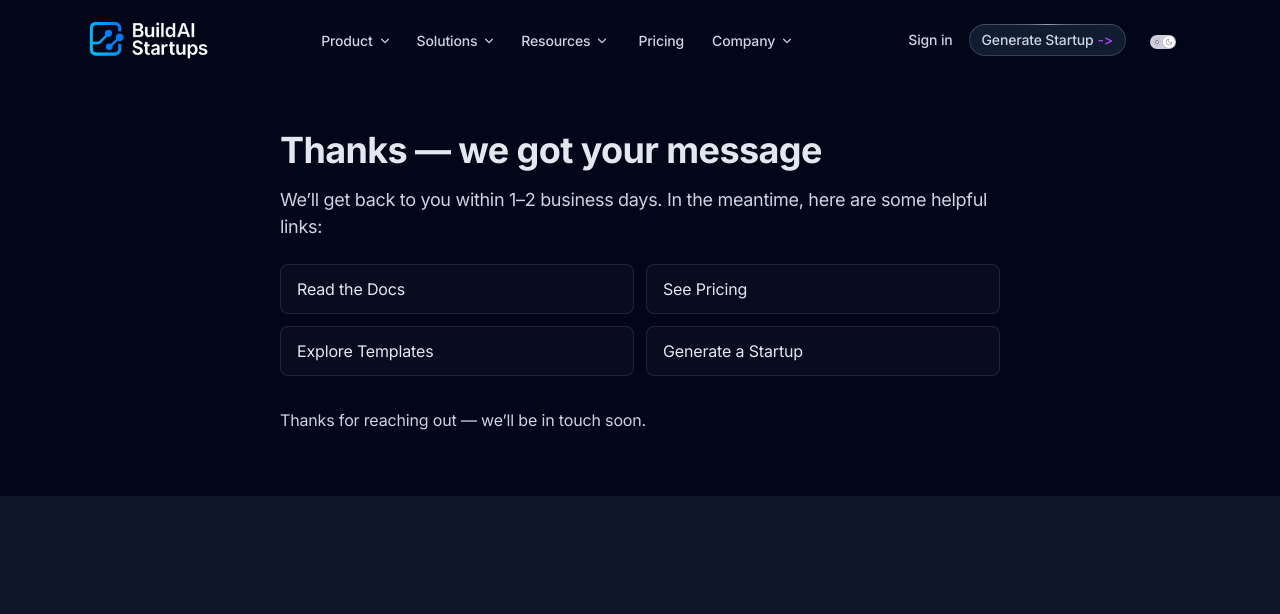
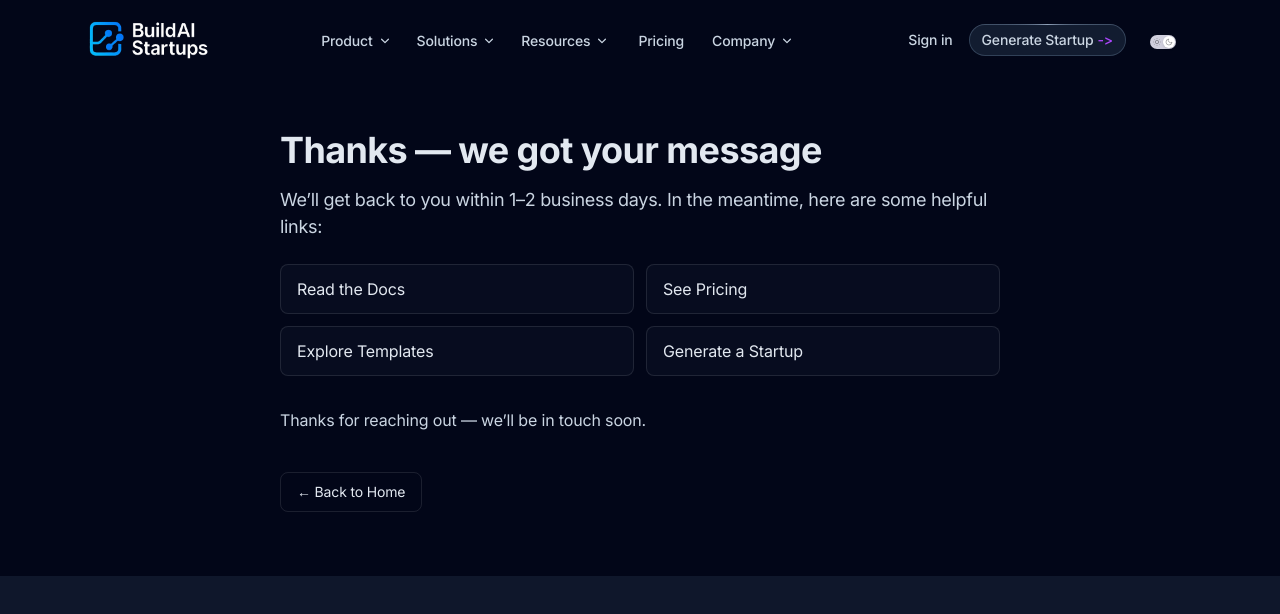
Before and after one commit to buildaistartups/buildaistartups.com, a Next.js app: page /contact/success in a window 1280 px wide. Shown: the top 614 px of the page. Built offline with nearby package versions, Linux system fonts and the light colour scheme; no server answers.

Commit message:
Update page.tsx

```diff
--- a/app/(default)/contact/success/page.tsx
+++ b/app/(default)/contact/success/page.tsx
@@ -1,15 +1,18 @@
+// app/(default)/contact/success/page.tsx
 import type { Metadata } from 'next'
 import Link from 'next/link'
 import { Suspense } from 'react'
 import { SuccessBody } from './success-body'
 
+const BRAND = 'Build AI Startups'
 const SITE_URL =
   process.env.NEXT_PUBLIC_SITE_URL || 'https://www.buildaistartups.com'
 const PAGE_URL = `${SITE_URL}/contact/success`
 const OG = '/brand/og-default.png'
 
 export const metadata: Metadata = {
-  title: 'Message received — BuildAIStartups',
+  metadataBase: new URL(SITE_URL),
+  title: `Message received — ${BRAND}`,
   description:
     'Thanks for reaching out. We’ve received your message and will get back to you.',
   robots: { index: false, follow: true }, // keep thank-you pages out of the index
@@ -17,15 +20,14 @@ export const metadata: Metadata = {
   openGraph: {
     type: 'website',
     url: PAGE_URL,
-    title: 'Message received — BuildAIStartups',
-    description:
-      'Thanks for reaching out. We’ll reply shortly.',
-    images: [{ url: OG, width: 1200, height: 630, alt: 'BuildAIStartups — Contact Success' }],
-    siteName: 'BuildAIStartups',
+    title: `Message received — ${BRAND}`,
+    description: 'Thanks for reaching out. We’ll reply shortly.',
+    images: [{ url: OG, width: 1200, height: 630, alt: `${BRAND} — Contact Success` }],
+    siteName: BRAND,
   },
   twitter: {
     card: 'summary_large_image',
-    title: 'Message received — BuildAIStartups',
+    title: `Message received — ${BRAND}`,
     description: 'We’ll reply shortly.',
     images: [OG],
   },
@@ -42,31 +44,53 @@ export default function ContactSuccessPage() {
 
         <ul className="mt-6 grid gap-3 sm:grid-cols-2">
           <li>
-            <Link href="/resources/docs" className="block rounded-lg border border-white/10 bg-slate-900/40 px-4 py-3 hover:bg-white/5">
+            <Link
+              href="/resources/docs"
+              className="block rounded-lg border border-white/10 bg-slate-900/40 px-4 py-3 hover:bg-white/5"
+            >
               Read the Docs
             </Link>
           </li>
           <li>
-            <Link href="/pricing" className="block rounded-lg border border-white/10 bg-slate-900/40 px-4 py-3 hover:bg-white/5">
+            <Link
+              href="/pricing"
+              className="block rounded-lg border border-white/10 bg-slate-900/40 px-4 py-3 hover:bg-white/5"
+            >
               See Pricing
             </Link>
           </li>
           <li>
-            <Link href="/resources/templates" className="block rounded-lg border border-white/10 bg-slate-900/40 px-4 py-3 hover:bg-white/5">
+            <Link
+              href="/resources/templates"
+              className="block rounded-lg border border-white/10 bg-slate-900/40 px-4 py-3 hover:bg-white/5"
+            >
               Explore Templates
             </Link>
           </li>
           <li>
-            <Link href="/generate" className="block rounded-lg border border-white/10 bg-slate-900/40 px-4 py-3 hover:bg-white/5">
+            <Link
+              href="/generate"
+              className="block rounded-lg border border-white/10 bg-slate-900/40 px-4 py-3 hover:bg-white/5"
+            >
               Generate a Startup
             </Link>
           </li>
         </ul>
 
-        {/* Reason-aware guidance */}
+        {/* Reason-aware guidance (kept as-is) */}
         <Suspense fallback={null}>
           <SuccessBody />
         </Suspense>
+
+        <div className="mt-10">
+          <Link
+            href="/"
+            className="inline-flex items-center rounded-lg border border-white/10 px-4 py-2 text-sm hover:bg-white/5"
+            aria-label="Back to homepage"
+          >
+            ← Back to Home
+          </Link>
+        </div>
       </section>
     </main>
   )
```
